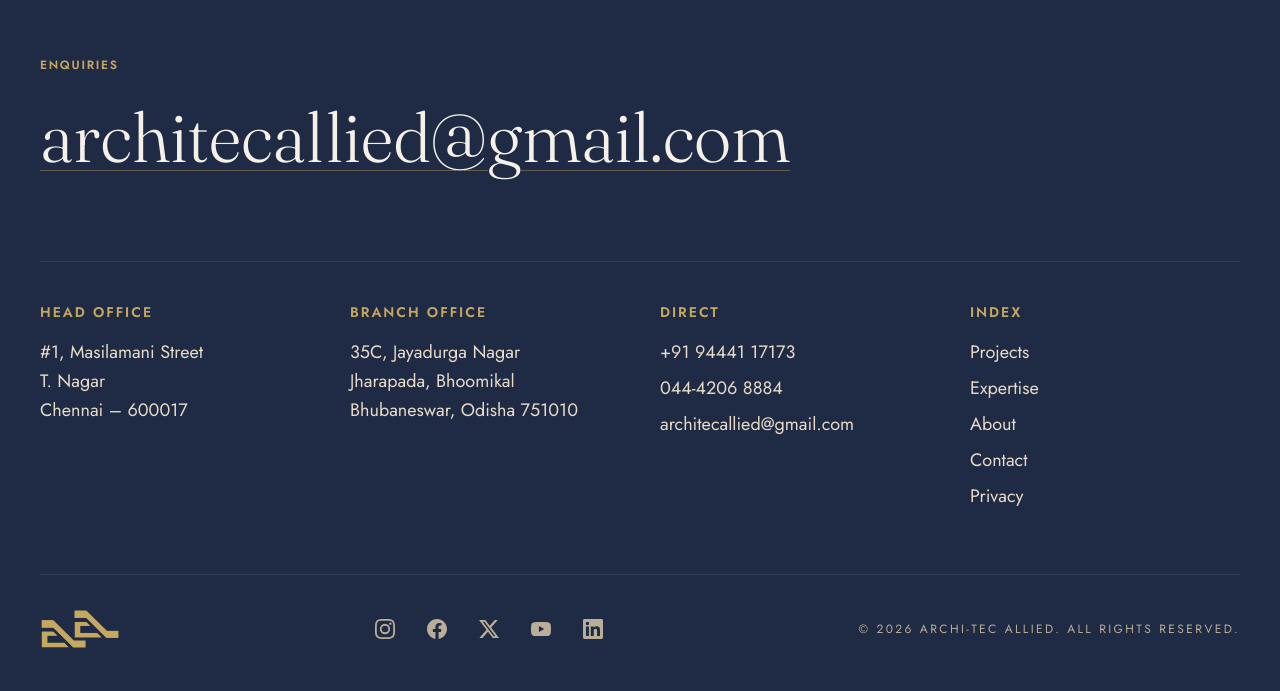
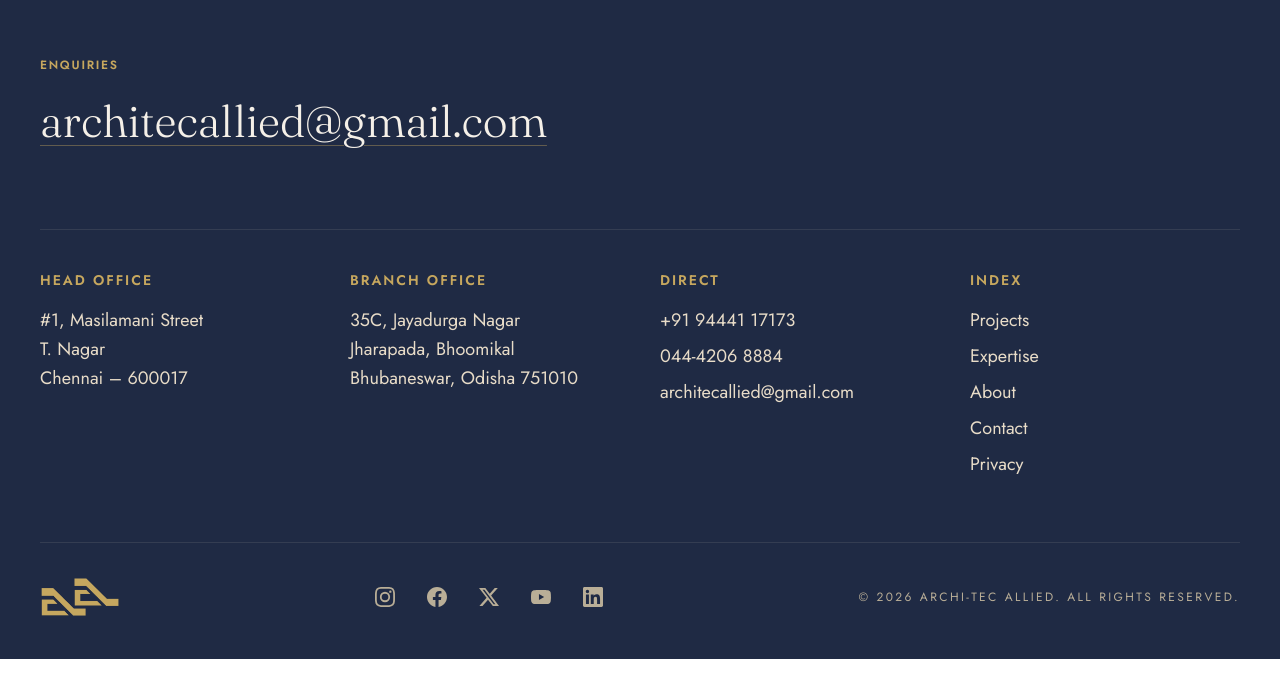
Before and after one commit to aphidsgroup/architecallied, a Next.js app: page / in a window 1280 px wide. Shown: the part 5312-6003 px from the top of the page. After the commit the page ends 5971 px from the top, so only its background shows below. Built offline with nearby package versions, Linux system fonts and the light colour scheme; no server answers.

Commit message:
style: reduce email font size in footer

```diff
--- a/src/components/layout/footer.tsx
+++ b/src/components/layout/footer.tsx
@@ -13,7 +13,7 @@ export function Footer() {
       <div className="px-6 pb-10 pt-24 md:px-10">
         <a href={`mailto:${site.email}`} className="group block">
           <span className="label text-gold">Enquiries</span>
-          <span className="mt-4 block break-words font-display text-[clamp(1.75rem,5.5vw,4.5rem)] font-light leading-tight text-cream underline decoration-gold/40 decoration-1 underline-offset-8 transition-colors group-hover:decoration-gold motion-reduce:transition-none">
+          <span className="mt-4 block break-words font-display text-[clamp(1.5rem,3.5vw,3rem)] font-light leading-tight text-cream underline decoration-gold/40 decoration-1 underline-offset-8 transition-colors group-hover:decoration-gold motion-reduce:transition-none">
             {site.email}
           </span>
         </a>
```
